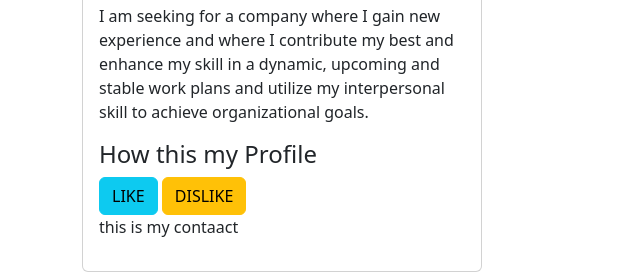
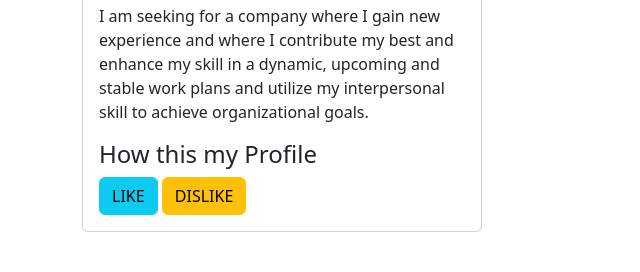
Before and after one commit to Vats4u2u/Priyanshukumar, a plain HTML site: page index.html in a window 1280 px wide. Shown: the part 638-910 px from the top of the page, without its empty margins (0-640 px from the left). After the commit the page ends 870 px from the top, so only its background shows below. Drawn offline with nearby package versions, Linux system fonts and the light colour scheme.

Commit message:
Update index.html

```diff
--- a/index.html
+++ b/index.html
@@ -23,7 +23,7 @@
              <h4>How this my Profile</h4>
         <a href="#" class="btn btn-info">LIKE</a>
         <a href="#" class="btn btn-warning">DISLIKE</a>
-        <p> this is my contaact</p>
+
     </div>
 </div>
     </div>
```
